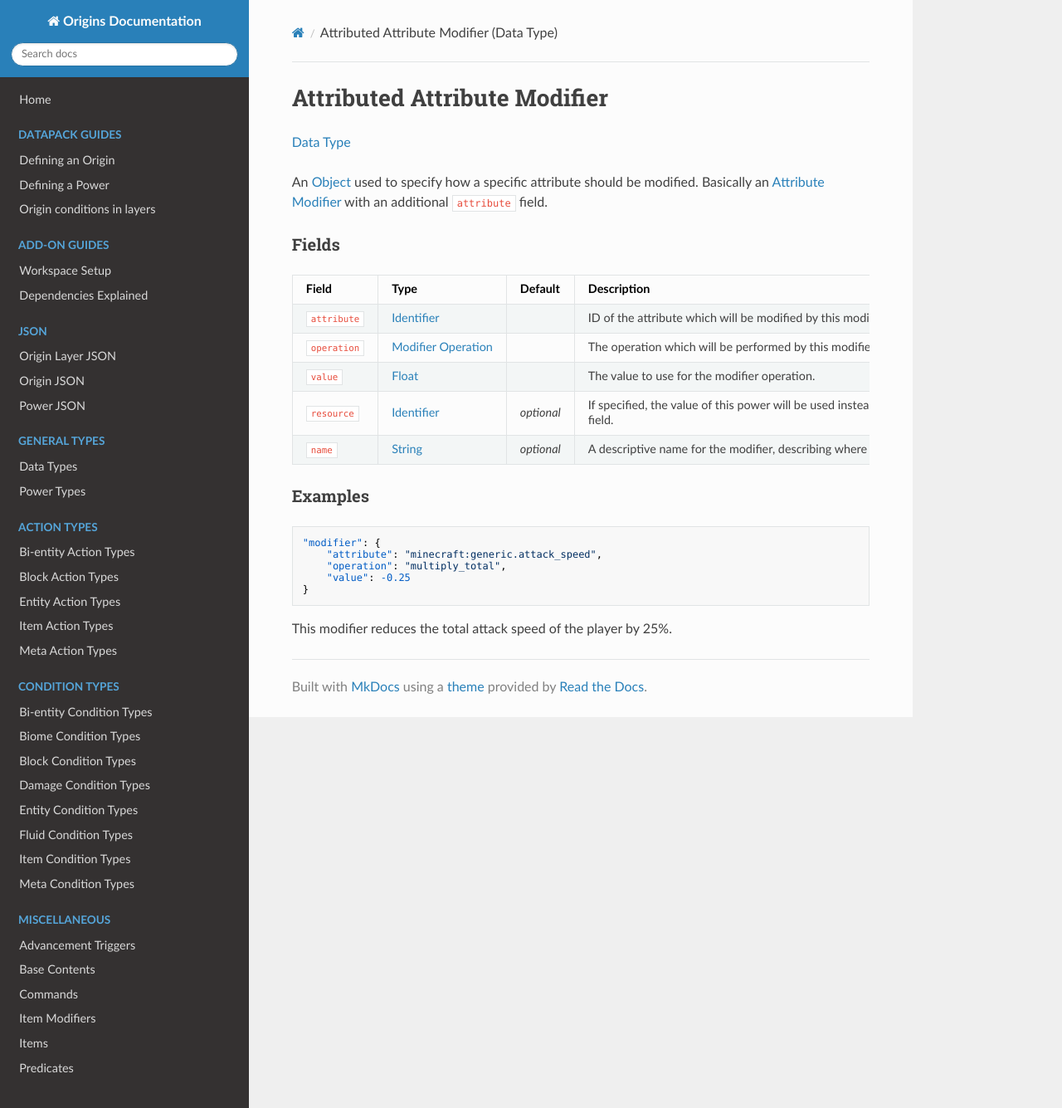
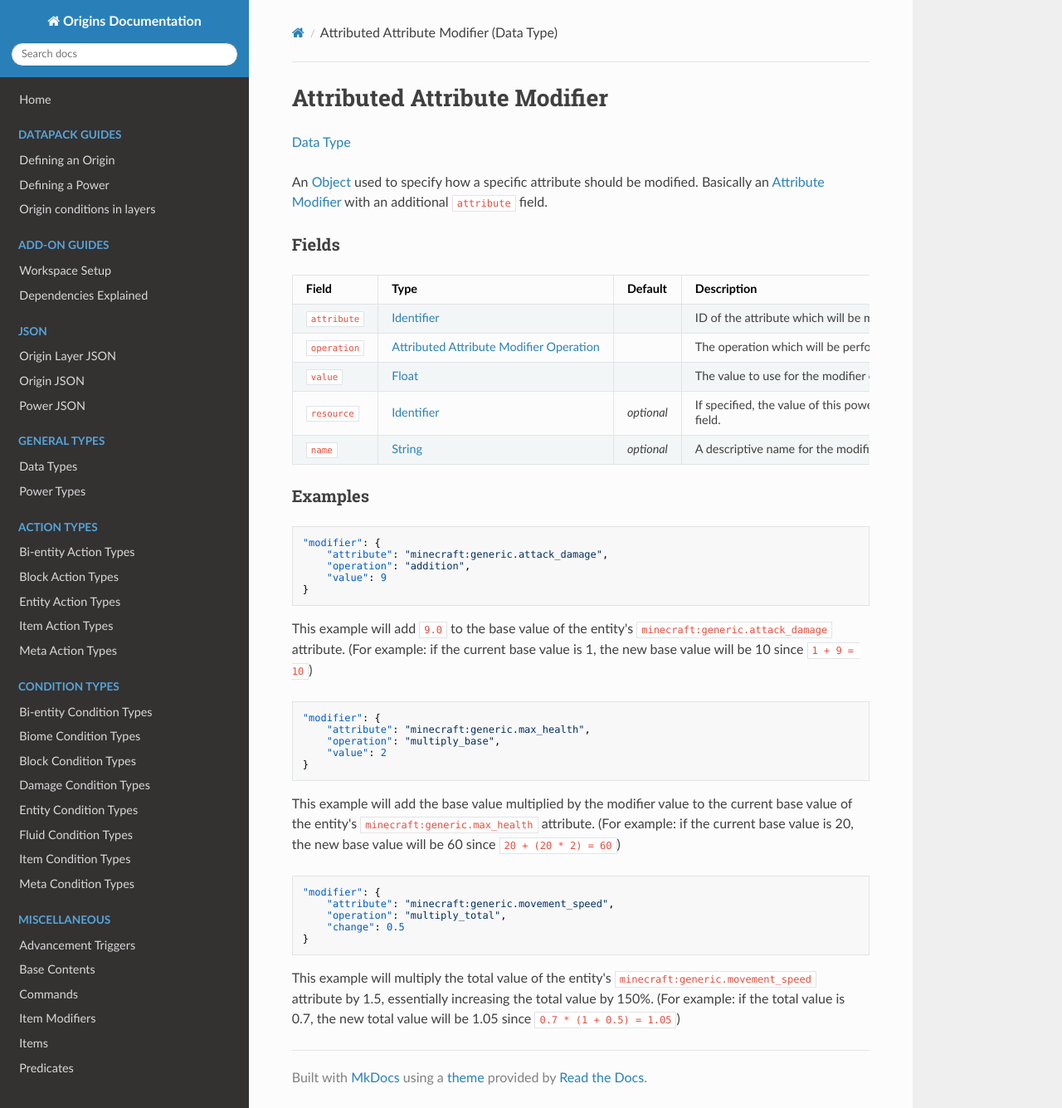
Before and after one commit to apace100/origins-docs, an MkDocs documentation site: the page built from docs/types/data_types/attributed_attribute_modifier.md, in a window 1280 px wide and 1335 px high. Shown: the whole window at 83% size. Built offline with MkDocs 1.6.1, drawn with Linux system fonts in a browser that asks for light colours; nearby versions of some CDN libraries.

Commit message:
Separated old and new modifier operations & added new examples

````diff
--- a/docs/types/data_types/attributed_attribute_modifier.md
+++ b/docs/types/data_types/attributed_attribute_modifier.md
@@ -15,7 +15,7 @@ An [Object](object.md) used to specify how a specific attribute should be modifi
 Field  | Type | Default | Description
 -------|------|---------|-------------
 `attribute` | [Identifier](identifier.md) | | ID of the attribute which will be modified by this modifier.
-`operation` | [Modifier Operation](modifier_operation.md) | | The operation which will be performed by this modifier.
+`operation` | [Attributed Attribute Modifier Operation](attributed_attribute_modifier_operation.md) | | The operation which will be performed by this modifier.
 `value` | [Float](float.md) | | The value to use for the modifier operation.
 `resource` | [Identifier](../data_types/identifier.md) | _optional_ | If specified, the value of this power will be used instead of the value specified in the `value` field.
 `name` | [String](string.md) | _optional_ | A descriptive name for the modifier, describing where it comes from.
@@ -25,10 +25,35 @@ Field  | Type | Default | Description
 
 ```json
 "modifier": {
-	"attribute": "minecraft:generic.attack_speed",
-	"operation": "multiply_total",
-	"value": -0.25
+    "attribute": "minecraft:generic.attack_damage",
+    "operation": "addition",
+    "value": 9
 }
 ```
 
-This modifier reduces the total attack speed of the player by 25%.
+This example will add `9.0` to the base value of the entity's `minecraft:generic.attack_damage` attribute.
+(For example: if the current base value is 1, the new base value will be 10 since `1 + 9 = 10`)
+<br>
+
+```json
+"modifier": {
+    "attribute": "minecraft:generic.max_health",
+    "operation": "multiply_base",
+    "value": 2
+}
+```
+
+This example will add the base value multiplied by the modifier value to the current base value of the entity's `minecraft:generic.max_health` attribute.
+(For example: if the current base value is 20, the new base value will be 60 since `20 + (20 * 2) = 60`)
+<br>
+
+```json
+"modifier": {
+    "attribute": "minecraft:generic.movement_speed",
+    "operation": "multiply_total",
+    "change": 0.5
+}
+```
+
+This example will multiply the total value of the entity's `minecraft:generic.movement_speed` attribute by 1.5, essentially increasing the total value by 150%.
+(For example: if the total value is 0.7, the new total value will be 1.05 since `0.7 * (1 + 0.5) = 1.05`)
````
Also changed, not shown: docs/types/data_types.md (+2 -1 lines), docs/types/data_types/attribute_modifier.md (+21 -8 lines), docs/types/data_types/attribute_modifier_operation.md (added, +32 -0 lines), docs/types/data_types/attributed_attribute_modifier_operation.md (added, +23 -0 lines), docs/types/data_types/modifier_operation.md (deleted, +0 -63 lines).
